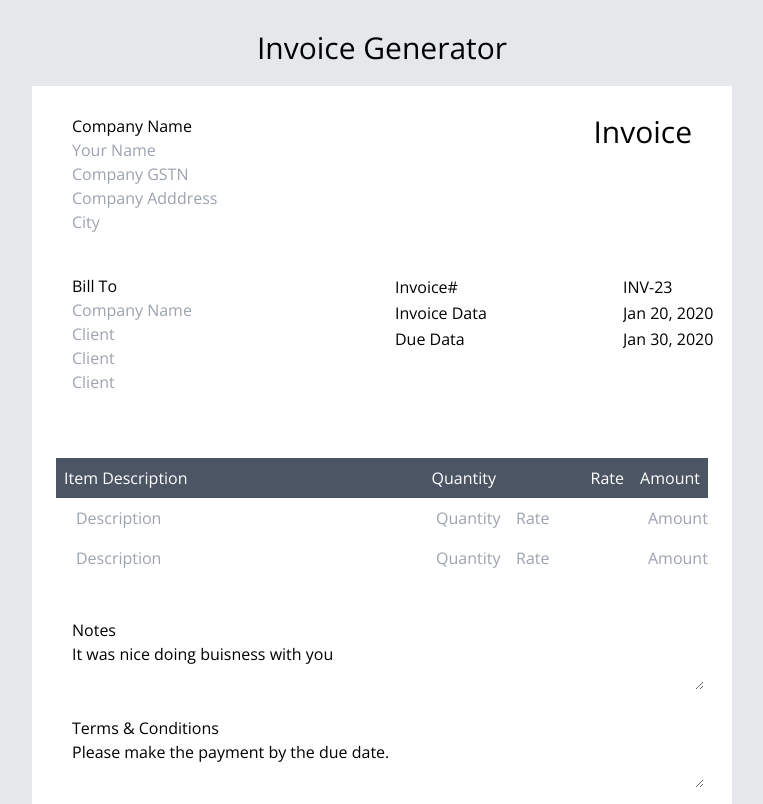
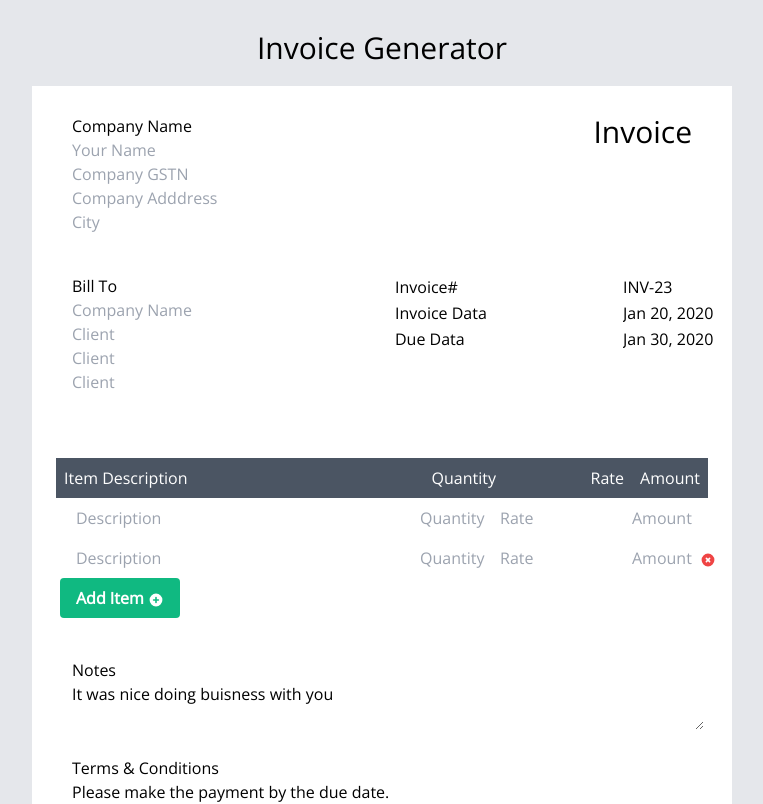
Before and after one commit to karthikraja34/ekmo, a React (Create React App) app: page / in a window 1280 px wide. Shown: the top 804 px of the page, without its empty margins (258-1021 px from the left). Built offline with nearby package versions, Linux system fonts and the light colour scheme.

Commit message:
Added support for add and removal of line items

```diff
--- a/src/components/Main.jsx
+++ b/src/components/Main.jsx
@@ -11,7 +11,7 @@ class MainComponent extends Component {
     super(props);
     this.state = {
       "previewMode": false,
-      data: data
+      data:  JSON.parse(JSON.stringify(data))
     }
   }
 
@@ -50,9 +50,22 @@ class MainComponent extends Component {
 
   }
 
+  onClick = (e) => {
+    if (e.target.name === "add-item") {
+      const stateData = {...this.state.data}
+      const clonedData = JSON.parse(JSON.stringify(data["repeater"][0]));
+      stateData["repeater"].push(clonedData)
+      this.setState({"data": stateData})
+    } else if (e.target.name === "delete-item") {
+      const index = e.target.dataset.index;
+      const data = {...this.state.data}
+      data["repeater"].splice(index, 1);
+      this.setState({data})
+    }
+  }
+
   render() {
-    const rawHTML = renderHandleBar(template, extractContext(this.state.data, this.state.previewMode ? "output" : "input"))
-
+    const rawHTML = renderHandleBar(template, extractContext(this.state.data, this.state.previewMode))
     return (
       <div>
         <div id="invoice">
--- a/src/templates/default/data.json
+++ b/src/templates/default/data.json
@@ -107,44 +107,44 @@
   "repeater": [
     {
       "description": {
-        "input": "<input data-type='repeater' data-index=1 name='description' class='px-3 focus:outline-none focus:ring bg-transparent focus:border-blue-900 ' placeholder='Description' value='{{{value}}}'>",
+        "input": "<input data-type='repeater' data-index={{index}} name='description' class='px-3 focus:outline-none focus:ring bg-transparent focus:border-blue-900 ' placeholder='Description' value='{{{value}}}'>",
         "output": "<span>{{{value}}}</span>",
         "value": ""
       },
       "quantity": {
-        "input": "<input data-type='repeater' data-index=1 name='quantity' class='px-3 focus:outline-none focus:ring bg-transparent focus:border-blue-900 ' placeholder='Quantity' value='{{{value}}}'>",
+        "input": "<input data-type='repeater' data-index={{index}} name='quantity' class='px-3 focus:outline-none focus:ring bg-transparent focus:border-blue-900 ' placeholder='Quantity' value='{{{value}}}'>",
         "output": "<span>{{{value}}}</span>",
         "value": ""
       },
       "rate": {
-        "input": "<input data-type='repeater' data-index=1 name='rate' class='px-3 focus:outline-none focus:ring bg-transparent focus:border-blue-900 ' placeholder='Rate' value='{{{value}}}'>",
+        "input": "<input data-type='repeater' data-index={{index}} name='rate' class='px-3 focus:outline-none focus:ring bg-transparent focus:border-blue-900 ' placeholder='Rate' value='{{{value}}}'>",
         "output": "<span>{{{value}}}</span>",
         "value": ""
       },
       "amount": {
-        "input": "<input data-type='repeater' data-index=1 name='amount' class='px-3 focus:outline-none focus:ring bg-transparent focus:border-blue-900 ' placeholder='Amount' value='{{{value}}}'>",
+        "input": "<input data-type='repeater' data-index={{index}} name='amount' class='px-3 focus:outline-none focus:ring bg-transparent focus:border-blue-900 ' placeholder='Amount' value='{{{value}}}'>",
         "output": "<span>{{{value}}}</span>",
         "value": ""
       }
     },
         {
       "description": {
-        "input": "<input data-type='repeater' data-index=2 name='description' class='px-3 focus:outline-none focus:ring bg-transparent focus:border-blue-900 ' placeholder='Description' value='{{{value}}}'>",
+        "input": "<input data-type='repeater' data-index={{index}} name='description' class='px-3 focus:outline-none focus:ring bg-transparent focus:border-blue-900 ' placeholder='Description' value='{{{value}}}'>",
         "output": "<span>{{{value}}}</span>",
         "value": ""
       },
       "quantity": {
-        "input": "<input data-type='repeater' data-index=2 name='quantity' class='px-3 focus:outline-none focus:ring bg-transparent focus:border-blue-900 ' placeholder='Quantity' value='{{{value}}}'>",
+        "input": "<input data-type='repeater' data-index={{index}} name='quantity' class='px-3 focus:outline-none focus:ring bg-transparent focus:border-blue-900 ' placeholder='Quantity' value='{{{value}}}'>",
         "output": "<span>{{{value}}}</span>",
         "value": ""
       },
       "rate": {
-        "input": "<input data-type='repeater' data-index=2 name='rate' class='px-3 focus:outline-none focus:ring bg-transparent focus:border-blue-900 ' placeholder='Rate' value='{{{value}}}'>",
+        "input": "<input data-type='repeater' data-index={{index}} name='rate' class='px-3 focus:outline-none focus:ring bg-transparent focus:border-blue-900 ' placeholder='Rate' value='{{{value}}}'>",
         "output": "<span>{{{value}}}</span>",
         "value": ""
       },
       "amount": {
-        "input": "<input data-type='repeater' data-index=2 name='amount' class='px-3 focus:outline-none focus:ring bg-transparent focus:border-blue-900 ' placeholder='Amount' value='{{{value}}}'>",
+        "input": "<input data-type='repeater' data-index={{index}} name='amount' class='px-3 focus:outline-none focus:ring bg-transparent focus:border-blue-900 ' placeholder='Amount' value='{{{value}}}'>",
         "output": "<span>{{{value}}}</span>",
         "value": ""
       }
--- a/src/templates/default/template.jsx
+++ b/src/templates/default/template.jsx
@@ -53,8 +53,28 @@ var template = `
       <div class="w-20 px-2 text-right">
         {{{this.amount}}}
       </div>
+      <div class="w-1 px-2">
+       {{#if @index}}
+       {{#unless ../previewMode}}
+        <button name="delete-item" data-index="{{@index}}">
+          <svg class="w-4 h-4 inline text-red-500 pointer-events-none"  xmlns="http://www.w3.org/2000/svg" viewBox="0 0 20 20" fill="currentColor">
+            <path fill-rule="evenodd" d="M10 18a8 8 0 100-16 8 8 0 000 16zM8.707 7.293a1 1 0 00-1.414 1.414L8.586 10l-1.293 1.293a1 1 0 101.414 1.414L10 11.414l1.293 1.293a1 1 0 001.414-1.414L11.414 10l1.293-1.293a1 1 0 00-1.414-1.414L10 8.586 8.707 7.293z" clip-rule="evenodd" />
+          </svg>
+        </button>
+       {{/unless}}
+       {{/if}}
+      </div>
     </div>
   {{/each}}
+  {{#unless previewMode}}
+  <div>
+  <button name="add-item" class="bg-green-500 hover:bg-green-700 text-white font-bold py-2 px-4 rounded">Add Item
+    <svg class="w-4 h-4 inline object-top" xmlns="http://www.w3.org/2000/svg" viewBox="0 0 20 20" fill="currentColor">
+    <path fill-rule="evenodd" d="M10 18a8 8 0 100-16 8 8 0 000 16zm1-11a1 1 0 10-2 0v2H7a1 1 0 100 2h2v2a1 1 0 102 0v-2h2a1 1 0 100-2h-2V7z" clip-rule="evenodd" />
+    </svg>
+  </button>
+</div>
+{{/unless}}
   <div class="mt-10">
   {{{notes_label}}}<br/>
   {{{notes}}}
--- a/src/utils/misc.js
+++ b/src/utils/misc.js
@@ -9,25 +9,26 @@ export function renderHandleBar(rawHtml, context={}) {
   return DOMPurify.sanitize(html)
 }
 
-export function extractContext(data, type_to_extract="input") {
+export function extractContext(data, previewMode = false) {
   const context = {}
+  const type_to_extract = previewMode ? "output" : "input"
   for (const property in data) {
     var entity = data[property]
     if (entity.hasOwnProperty("value")) {
       context[property] = renderHandleBar(entity[type_to_extract], {"value": entity.value})
     } else if (Array.isArray(entity)) {
       var new_entity = []
-      entity.forEach((value) => {
+      entity.forEach((value, i) => {
         var new_obj = {}
           for (const subProperty in value) {
             var subEntity = value[subProperty]
-            new_obj[subProperty] = renderHandleBar(subEntity[type_to_extract], {"value": subEntity.value})
+            new_obj[subProperty] = renderHandleBar(subEntity[type_to_extract], {"value": subEntity.value, "index": i})
           }
           new_entity.push(new_obj)
       })
       context[property] = new_entity
     }
   }
-  console.log("Context ", context)
+  context["previewMode"] = previewMode
   return context
 }
```
Lines whose indentation alone changed are shown as unchanged.
